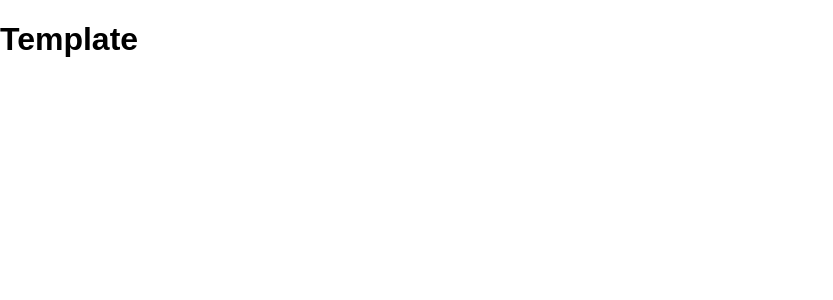
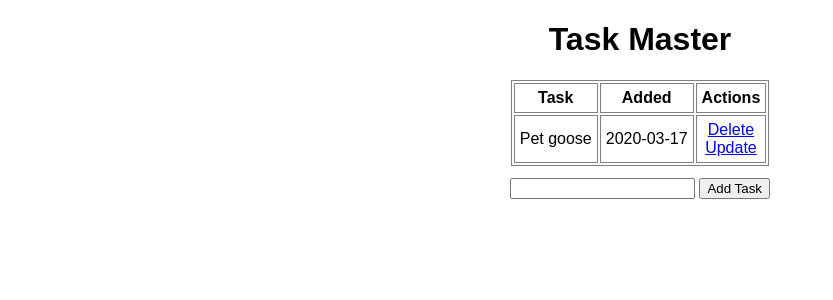
Before and after one commit to karalaina/task-manager, a Flask app: page / in a window 1280 px wide. Shown: the top 300 px of the page, without its empty margins (0-833 px from the left). Run offline with Flask 2, Linux system fonts and the light colour scheme; data comes from the database, SQL or seed files in the repository; both versions use the stored data as it was after the commit.

Commit message:
Finish up Flash tutorial

```diff
--- a/app.py
+++ b/app.py
@@ -1,10 +1,56 @@
-from flask import Flask, render_template, url_for
+from flask import Flask, render_template, url_for, request, redirect
+from flask_sqlalchemy import SQLAlchemy
+from datetime import datetime
 
 app = Flask(__name__)
+app.config['SQLALCHEMY_DATABASE_URI'] = 'sqlite:///test.db'
+db = SQLAlchemy(app)
 
-@app.route('/')
+class Todo(db.Model):
+    id = db.Column(db.Integer, primary_key=True)
+    content = db.Column(db.String(200), nullable=False)
+    date_created = db.Column(db.DateTime, default=datetime.utcnow)
+
+    def __repr__(self):
+        return '<Task %r>' % self.id
+
+@app.route('/', methods=['POST', 'GET'])
 def index():
-    return render_template('index.html')
+    if request.method == 'POST':
+        task_content = request.form['content']
+        new_task = Todo(content=task_content)
+        try:
+            db.session.add(new_task)
+            db.session.commit()
+            return redirect('/')
+        except:
+            return 'There was an issues adding your task'
+    else:
+        tasks = Todo.query.order_by(Todo.date_created).all()
+        return render_template('index.html', tasks=tasks)
+
+@app.route('/delete/<int:id>')
+def delete(id):
+    task_to_delete = Todo.query.get_or_404(id)
+    try:
+        db.session.delete(task_to_delete)
+        db.session.commit()
+        return redirect('/')
+    except:
+        return 'There was a problem deleting that task'
+
+@app.route('/update/<int:id>', methods=['GET', 'POST'])
+def update(id):
+    task = Todo.query.get_or_404(id)
+    if request.method == 'POST':
+        task.content = request.form['content']
+        try:
+            db.session.commit()
+            return redirect('/')
+        except:
+            return 'There was an issues udating your task'
+    else:
+        return render_template('update.html', task=task)
 
 if __name__ == "__main__":
     app.run(debug=True)
--- a/static/css/main.css
+++ b/static/css/main.css
@@ -2,3 +2,18 @@ body {
     margin: 0;
     font-family: sans-serif;
 }
+.content {
+   text-align: center;
+}
+table {
+    margin: auto;
+}
+table, th, td {
+    border: 1px solid grey;
+}
+th, td {
+    padding: 5px;
+}
+form {
+    margin-top: 12px;
+}
--- a/templates/index.html
+++ b/templates/index.html
@@ -1,9 +1,37 @@
 {% extends 'base.html' %}
 
 {% block head %}
-
+<title>Task Master</title>
 {% endblock %}
 
 {% block body %}
-    <h1>Template</h1>
+<div class="content">
+    <h1>Task Master</h1>
+    {% if tasks|length == 0 %}
+    <h4>There are no tasks, create one below</h4>
+    {% else %}
+    <table>
+        <tr>
+            <th>Task</th>
+            <th>Added</th>
+            <th>Actions</th>
+        </tr>
+        {% for task in tasks %}
+            <tr>
+                <td>{{ task.content }}</td>
+                <td>{{ task.date_created.date() }}</td>
+                <td>
+                    <a href="/delete/{{task.id}}">Delete</a>
+                    <br>
+                    <a href="/update/{{task.id}}">Update</a>
+                </td>
+            </tr>
+        {% endfor %}
+    </table>
+    {% endif %}
+    <form action="/" method="post">
+        <input type="text" name="content" id="content">
+        <input type="submit" value="Add Task">
+    </form>
+</div>
 {% endblock %}
```
Also changed, not shown: templates/update.html (added, +15 -0 lines), test.db (added).
